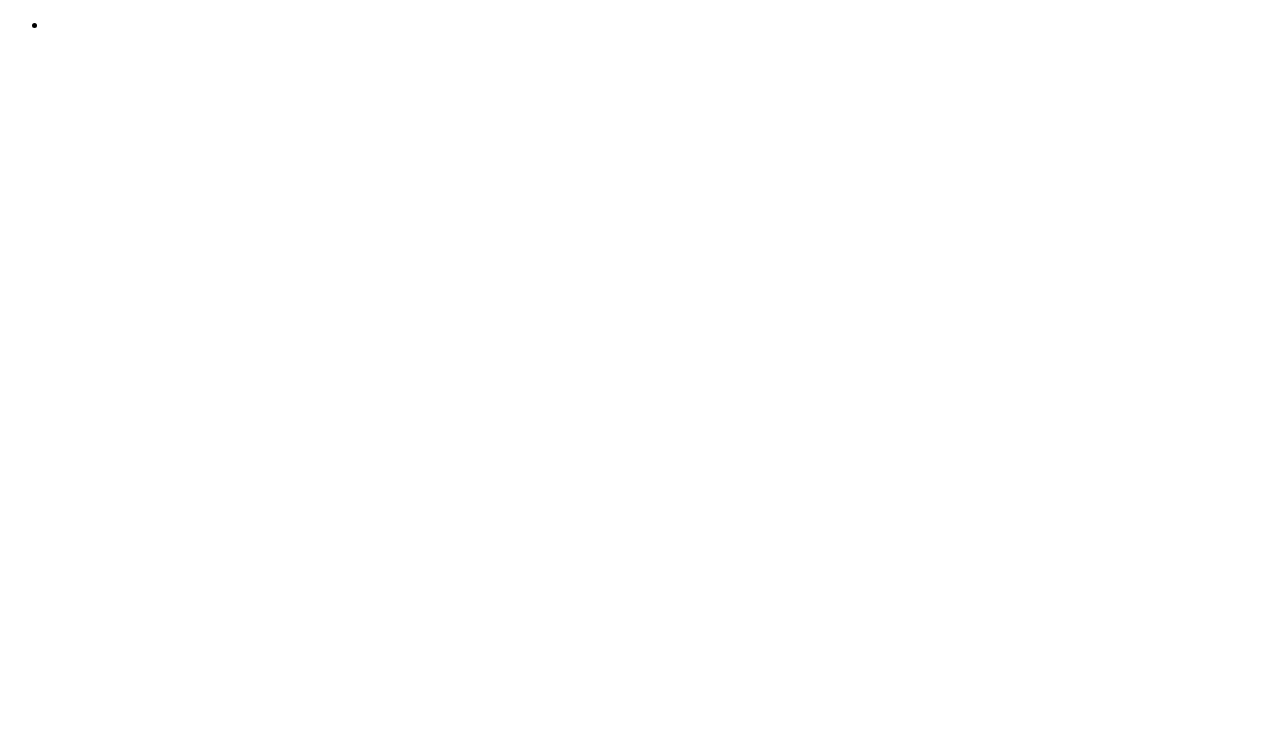
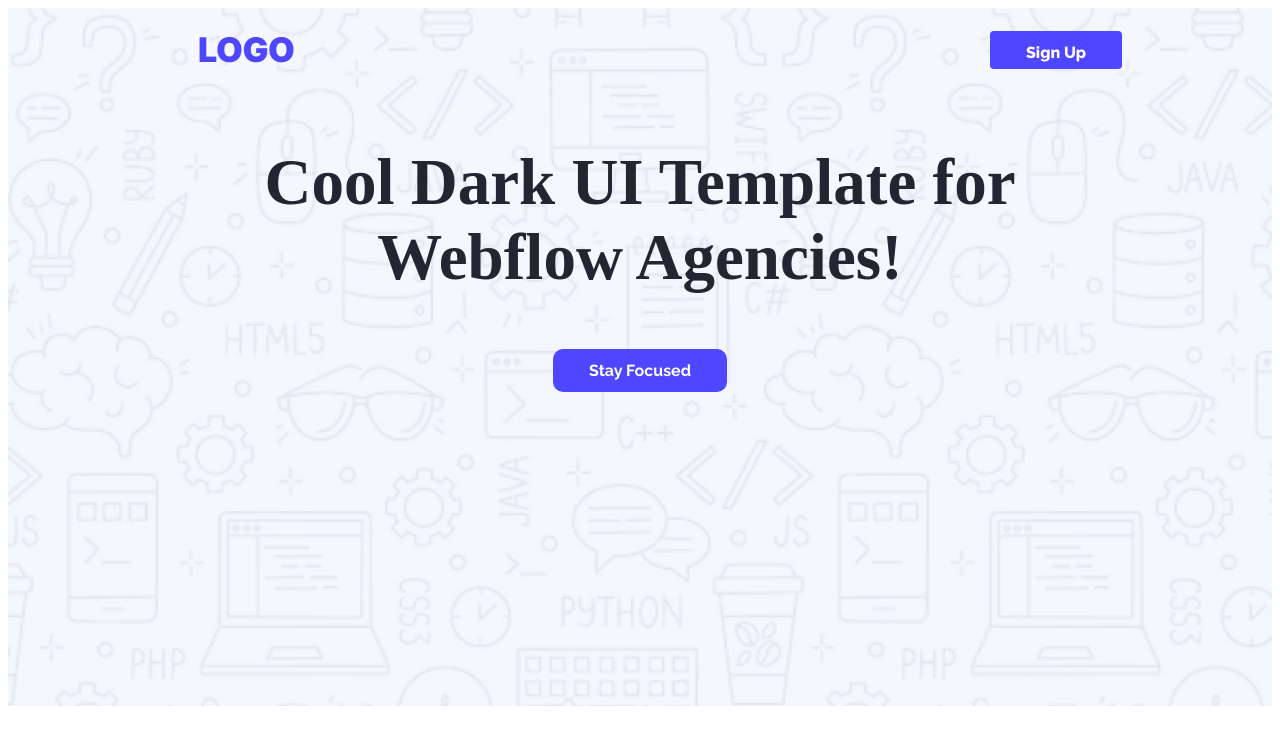
Before and after one commit to Shanto-442/assignment_1, a plain HTML site: page index.html in a window 1280 px wide. Drawn offline with Linux system fonts and the light colour scheme.

Commit message:
completed the header section

```diff
--- a/index.html
+++ b/index.html
@@ -4,18 +4,42 @@
     <meta charset="UTF-8">
     <meta name="viewport" content="width=device-width, initial-scale=1.0">
     <title>Assignment 1</title>
+
+    <!-- font link -->
+        <link rel="preconnect" href="https://fonts.googleapis.com">
+        <link rel="preconnect" href="https://fonts.gstatic.com" crossorigin>
+        <link href="https://fonts.googleapis.com/css2?family=Inter:ital,opsz,wght@0,14..32,100..900;1,14..32,100..900&family=Open+Sans:ital,wght@0,300..800;1,300..800&display=swap" rel="stylesheet">
+
+        <link rel="preconnect" href="https://fonts.googleapis.com">
+
+        <link rel="preconnect" href="https://fonts.gstatic.com" crossorigin>
+        <link href="https://fonts.googleapis.com/css2?family=Inter:ital,opsz,wght@0,14..32,100..900;1,14..32,100..900&family=Open+Sans:ital,wght@0,300..800;1,300..800&family=Raleway:ital,wght@0,100..900;1,100..900&display=swap" rel="stylesheet">
+
+    <!-- stylesheet link -->
     <link rel="stylesheet" href="style/style.css">
 </head>
 <body>
-    <header>
-        <ul>
-            <li><a href=""> </a></li>
-        </ul>
+    <header id="header">
+        <div id="nav-container">
+            <nav>
+                <ul>
+                    <li><a class="banner-font-inter" href="">LOGO</a></li>
+                </ul>
+                    <li><a href=""><button class="btn-primary">Sign Up</button></a></li>
+            </nav>
+            <section class="hero">
+                <h1 id="hero-heading">
+                    Cool Dark UI Template for <br> Webflow Agencies!
+                </h1>
+                <button class="btn-hero">Stay Focused</button>
+            </section>
+        </div>
+    </header>
 
-    </header>
     <main>
 
     </main>
+
     <footer>
 
     </footer>
--- a/style/style.css
+++ b/style/style.css
@@ -0,0 +1,93 @@
+/* font links  */
+.banner-font-inter {
+  font-family: "Inter", sans-serif;
+  font-style: normal;
+  font-size: 34px;
+  font-weight: 900;
+  line-height: 150%;
+  color: #4E47FF;
+}
+.normal-font {
+  font-family: "Raleway", sans-serif;
+  font-optical-sizing: auto;
+  font-style: normal;
+}
+
+/* shared style */
+.btn-primary {
+    background-color: #4E47FF;
+    color: white;
+    font-family: "Raleway", sans-serif;
+    font-size: 16px;
+    font-weight: 800;
+    padding: 12px 36px;
+    border: none;
+    border-radius: 0.25rem;
+    cursor: pointer;
+    max-width: 132px;
+    max-height: 38px;
+}
+.btn-hero {
+  background-color: #4E47FF;
+    color: white;
+    font-family: "Raleway", sans-serif;
+    font-size: 16px;
+    font-weight: bold;
+    padding: 12px 36px;
+    border: none;
+    border-radius: 10px;
+    cursor: pointer;
+    max-width: 174px;
+    max-height: 48px;
+}
+.primary-color {
+    color: #4E47FF;
+}
+.text-color {
+    color: #252432;
+}
+
+/* header style */
+#header {
+    background-image: url(../Assets/Hero-bg.png);
+
+    background-size: cover;
+    background-repeat: no-repeat;
+    background-position: top left, bottom right;
+    width: 100%;
+    height: 698px;
+}
+
+/* all id styles */
+#hero-heading {
+    font-size: 65px;
+    font-weight: 800;
+    color: #252432;
+}
+
+/* nav style */
+#nav-container {
+    width: 100%;
+    height: 151px;
+
+}
+nav {
+    display: flex;
+    justify-content: space-between;
+    margin: opx 51px;
+    align-items: center;
+    margin: 0px 150px;
+}
+
+nav li {
+    list-style: none;
+}
+nav a {
+    text-decoration: none;
+    align-items: center;
+}
+
+.hero {
+    justify-content: center;
+    text-align: center;
+}
```
Also changed, not shown: Assets/Hero-bg.png (added), Assets/avatar.png (added), Assets/icon-star.png (added), Assets/wc-big.png (added), Assets/wc-mini.png (added), ui/action.png (added), ui/banner.png (added), ui/footer.png (added), ui/newsletter.png (added), ui/productive_user.png (added), ui/review.png (added), 2 other files.
